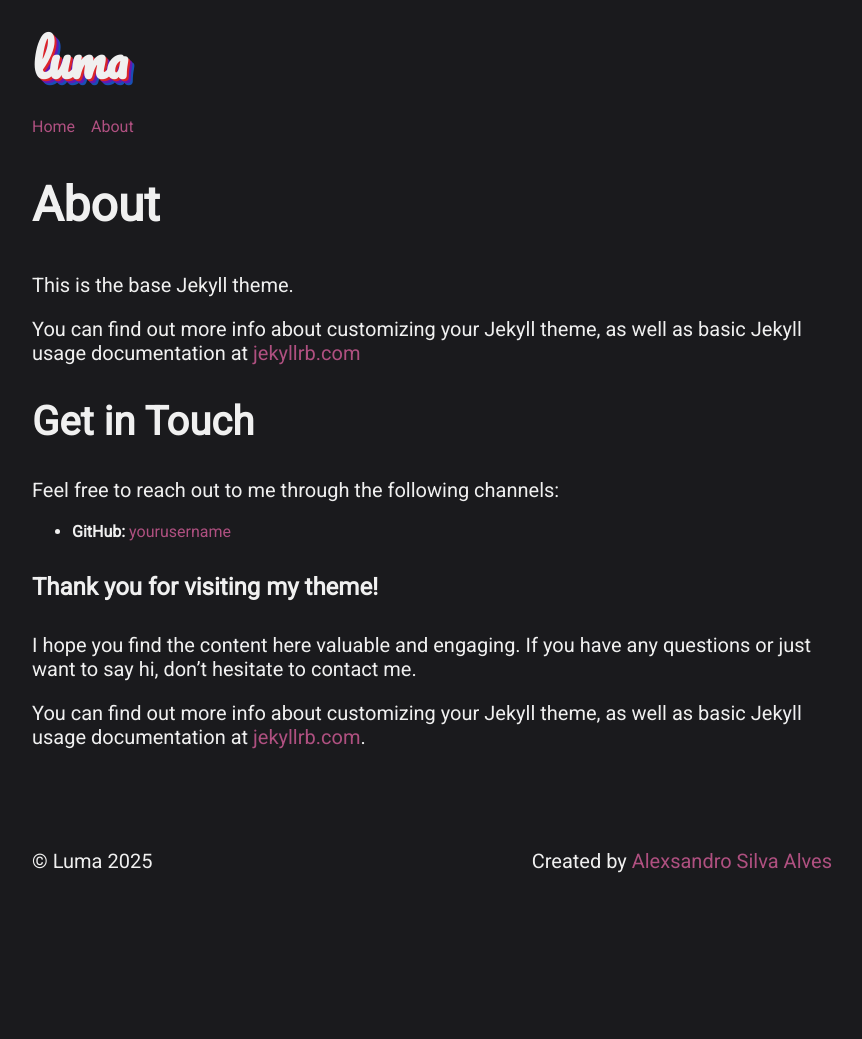
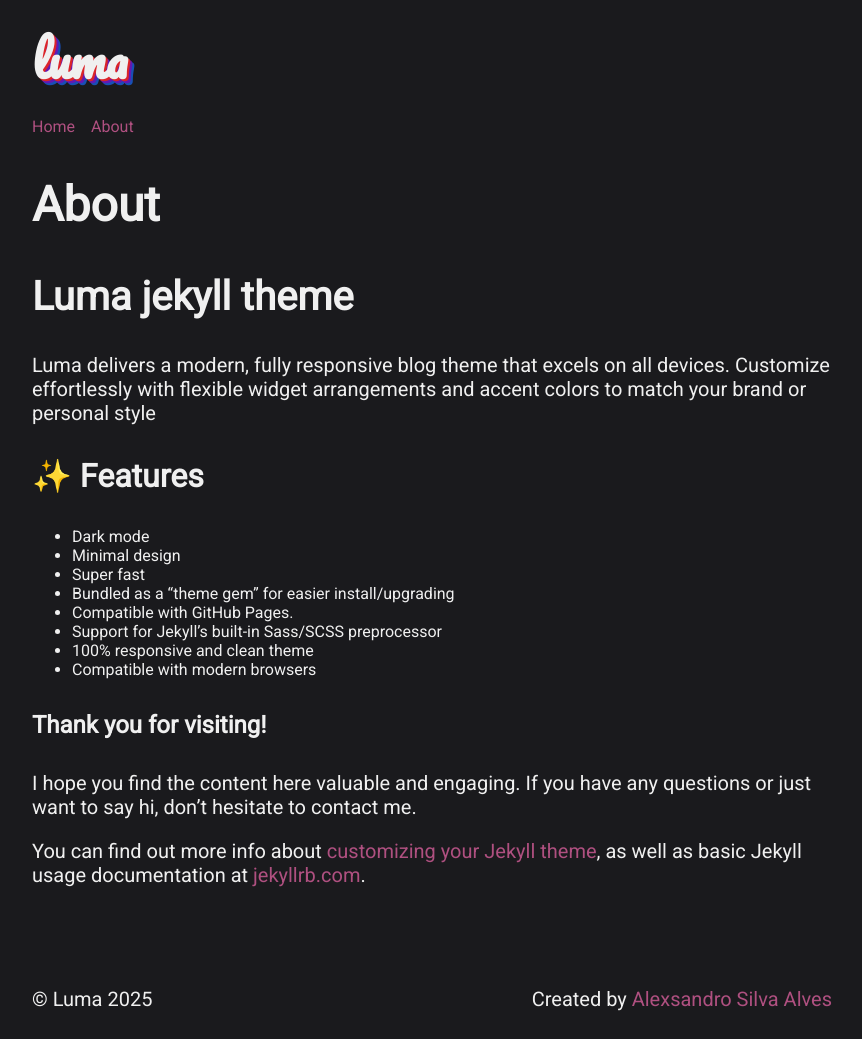
Before and after one commit to AlexsandroSA/luma-jekyll, a Jekyll site: the page built from about.md, in a window 1280 px wide. Shown: the whole page, without its empty margins (208-1070 px from the left). Built offline with Jekyll 4.4.1, drawn with Linux system fonts in a browser that asks for light colours; before the commit the page ends 901 px from its top, so only the background shows below that.

Commit message:
refactor: update about text

```diff
--- a/about.md
+++ b/about.md
@@ -4,18 +4,23 @@ title: About
 permalink: /about/
 ---
 
-This is the base Jekyll theme.
+## Luma jekyll theme
 
-You can find out more info about customizing your Jekyll theme, as well as basic Jekyll usage documentation at [jekyllrb.com](https://jekyllrb.com/)
+Luma delivers a modern, fully responsive blog theme that excels on all devices. Customize effortlessly with flexible widget arrangements and accent colors to match your brand or personal style
 
-## Get in Touch
+### ✨ Features
 
-Feel free to reach out to me through the following channels:
+ - Dark mode
+ - Minimal design
+ - Super fast
+ - Bundled as a “theme gem” for easier install/upgrading
+ - Compatible with GitHub Pages.
+ - Support for Jekyll’s built-in Sass/SCSS preprocessor
+ - 100% responsive and clean theme
+ - Compatible with modern browsers
 
-- **GitHub:** [yourusername](https://github.com/yourusername)
-
-#### Thank you for visiting my theme!
+#### Thank you for visiting!
 
 I hope you find the content here valuable and engaging. If you have any questions or just want to say hi, don't hesitate to contact me.
 
-You can find out more info about customizing your Jekyll theme, as well as basic Jekyll usage documentation at [jekyllrb.com](https://jekyllrb.com/).
+You can find out more info about [customizing your Jekyll theme](https://github.com/AlexsandroSA/luma-jekyll), as well as basic Jekyll usage documentation at [jekyllrb.com](https://jekyllrb.com/).
```
